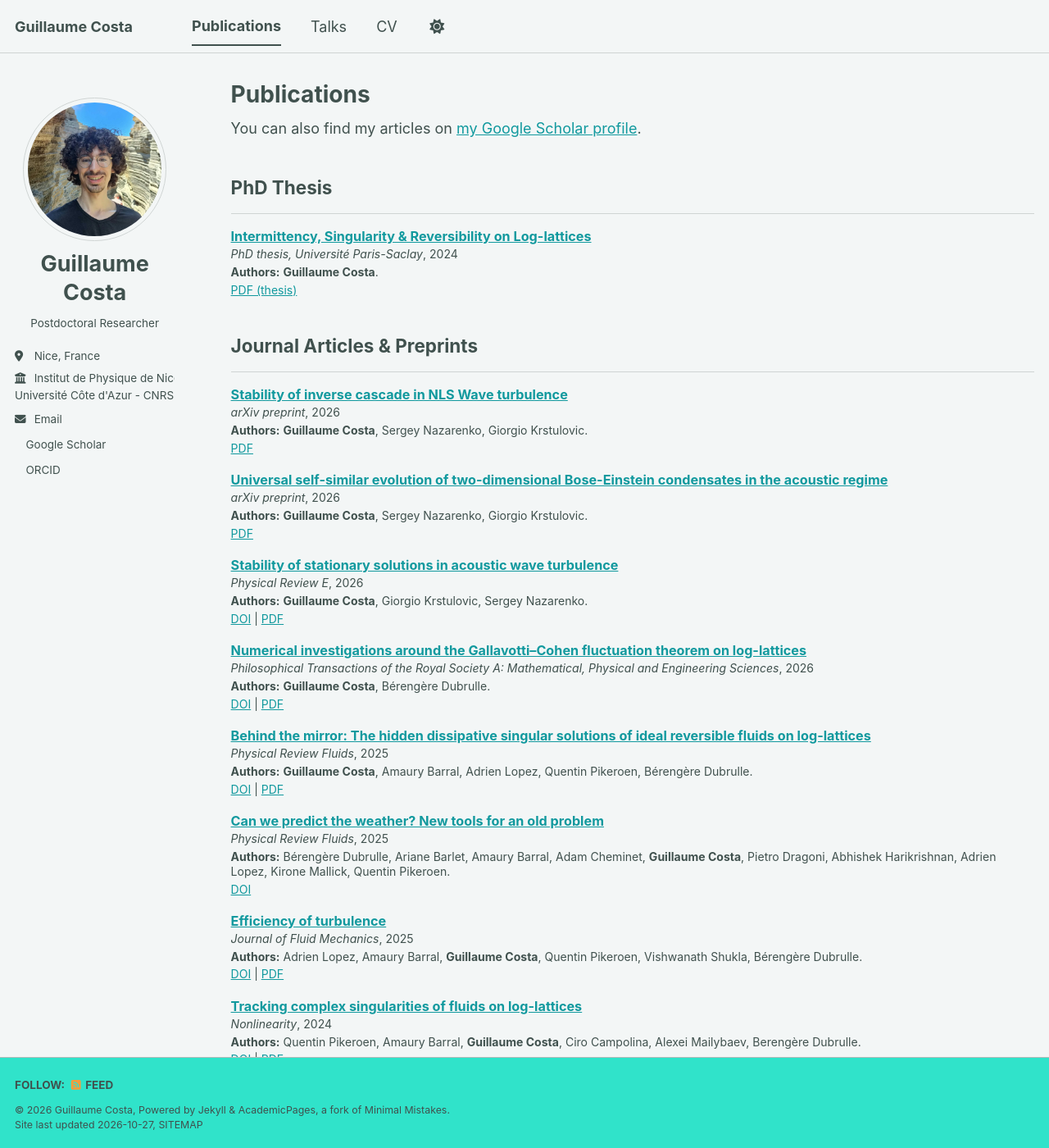
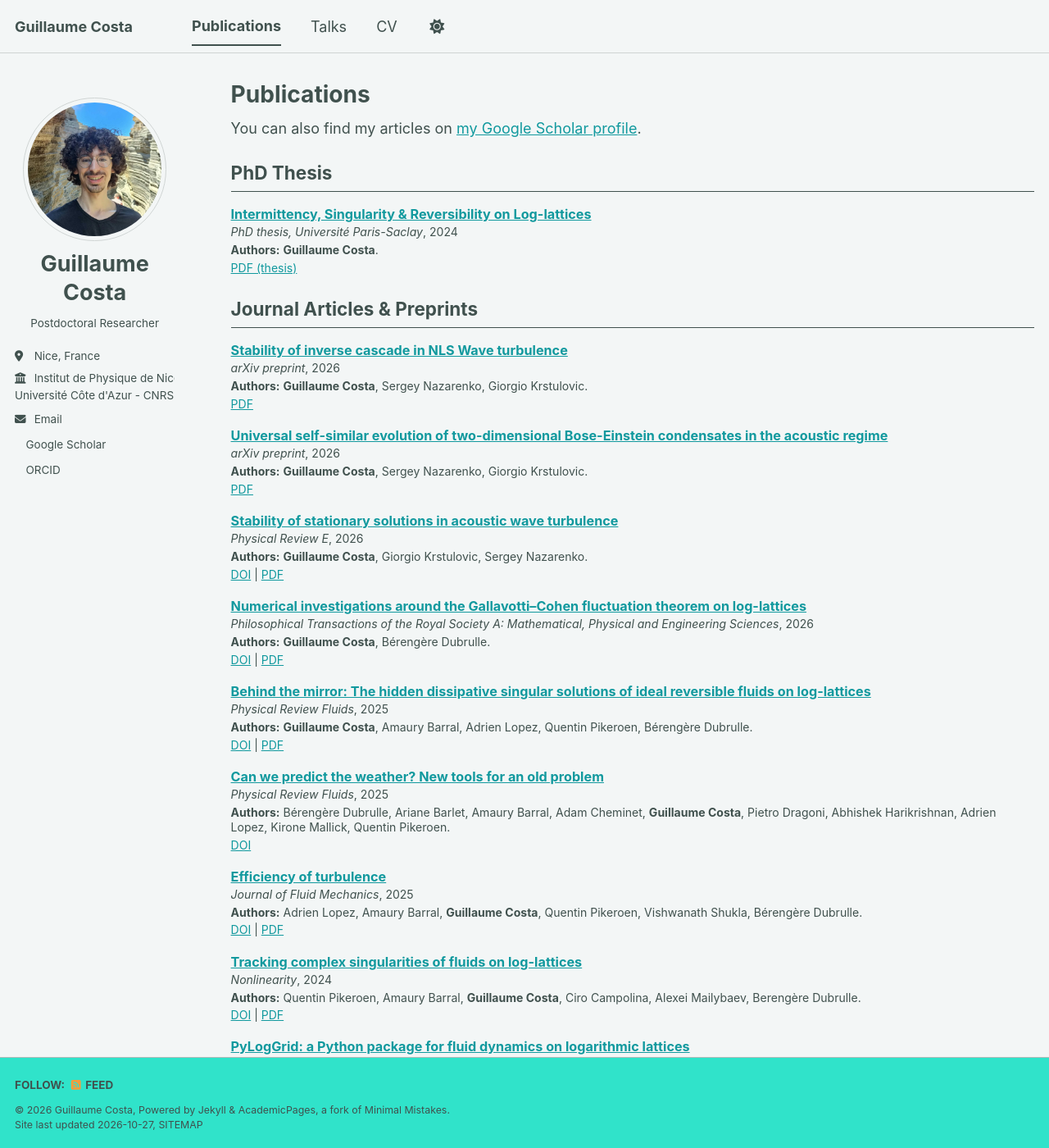
Before and after one commit to GuilCos/GuilCos.github.io, a Jekyll site: the page built from _pages/publications.html, in a window 1280 px wide and 1400 px high. Shown: the whole window at 82% size. Built offline with Jekyll 4.4.1, drawn with Linux system fonts in a browser that asks for light colours; a script bundle is joined from its source files by our own code; a style sheet for code colours, icons or effects is not loaded.

Commit message:
Update main.scss

```diff
--- a/assets/css/main.scss
+++ b/assets/css/main.scss
@@ -255,3 +255,25 @@
 .cv-compact ul ul {
   font-size: 0.95em;
 }
+
+
+/* Publications: category headings and adaptive separators */
+.publications-section-title {
+  margin-top: 1.5rem;
+  margin-bottom: 0.5rem;
+}
+
+.publications-section-divider {
+  border: 0 !important;
+  border-top: 1px solid !important;
+  border-color: inherit !important;
+  margin-top: 0.5rem;
+  margin-bottom: 1rem;
+  opacity: 1;
+}
+
+/* Dark mode: white separator */
+html[data-theme="dark"] .publications-section-divider,
+[data-theme="dark"] .publications-section-divider {
+  border-top-color: #ffffff !important;
+}
```
